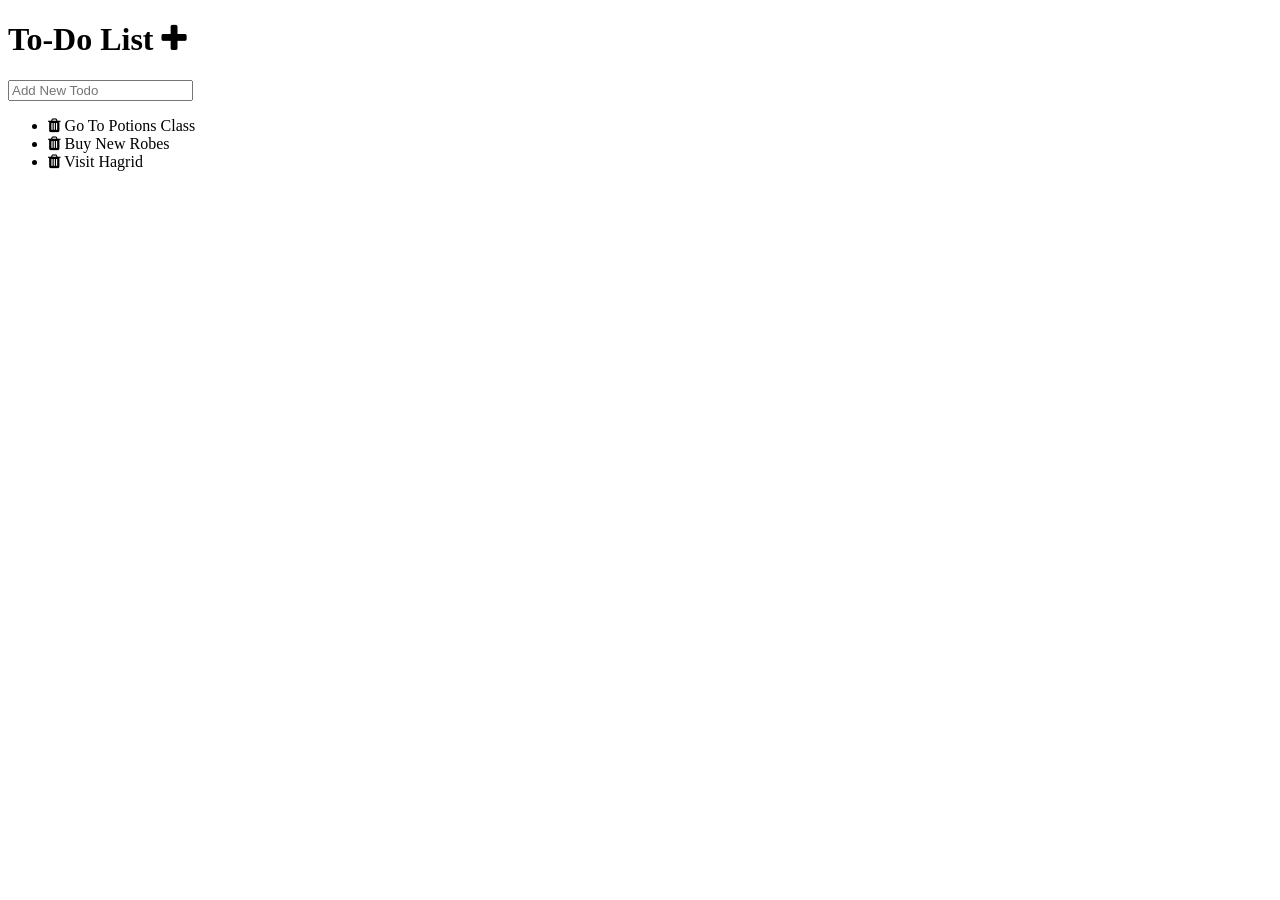
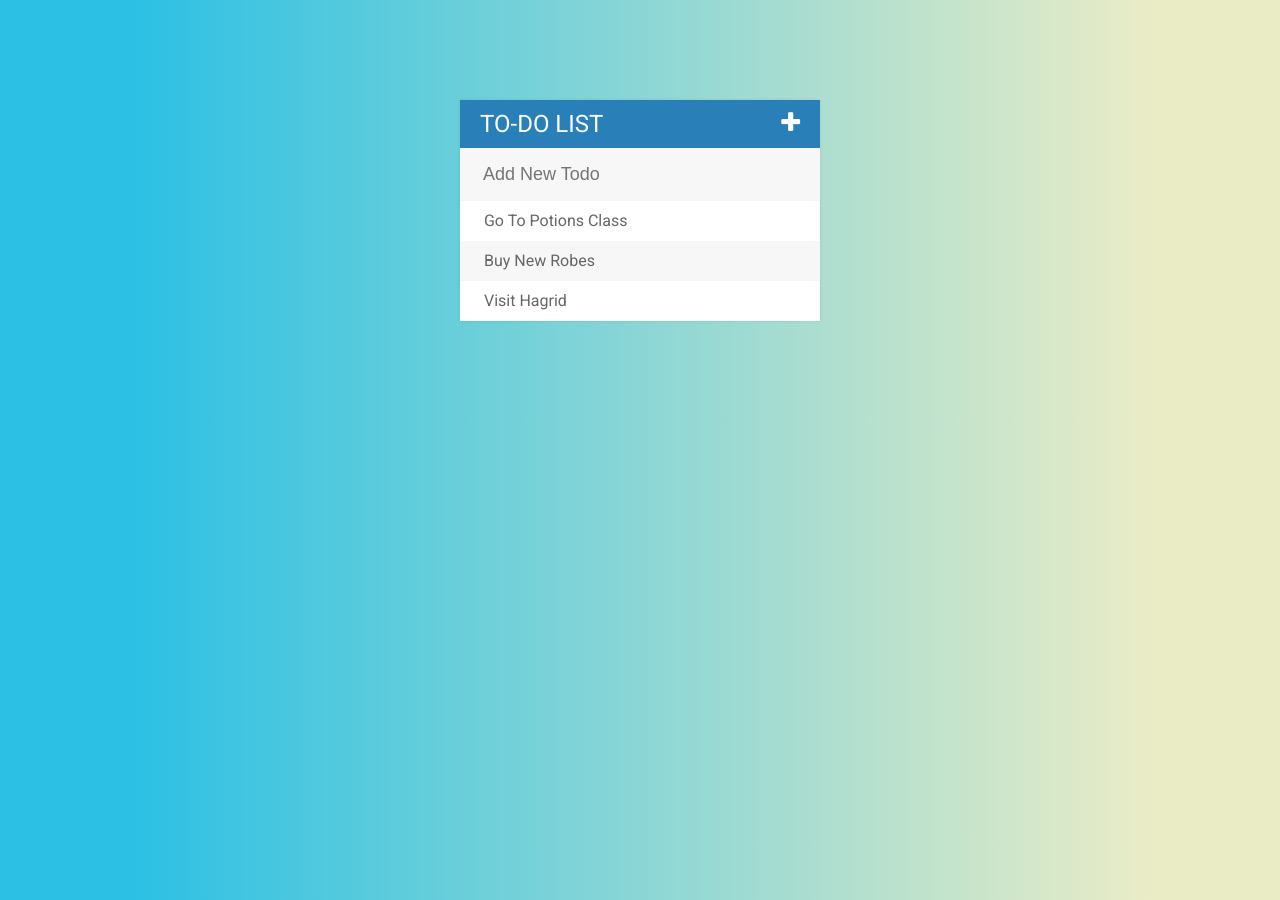
Before and after one commit to 57711/57711.github.io, a Jekyll site: the page index.html, which Jekyll copies as it is, in a window 1280 px wide. Built offline with Jekyll 4.4.1, drawn with Linux system fonts in a browser that asks for light colours; nearby versions of some CDN libraries; library files that are not in the unit come from our copies.

Commit message:
Update index.html

```diff
--- a/index.html
+++ b/index.html
@@ -2,7 +2,7 @@
 <html>
 <head>
 	<title>Todo List</title>
-	<link rel="stylesheet" type="text/css" href="assets/css/todos.css">
+	<link rel="stylesheet" type="text/css" href="css/todos.css">
 	<link href='https://fonts.googleapis.com/css?family=Roboto:400,700,500' rel='stylesheet' type='text/css'>
 	<link rel="stylesheet" type="text/css" href="https://cdnjs.cloudflare.com/ajax/libs/font-awesome/4.4.0/css/font-awesome.css">
 	<script type="text/javascript" src="assets/js/lib/jquery-2.1.4.min.js"></script>
```
